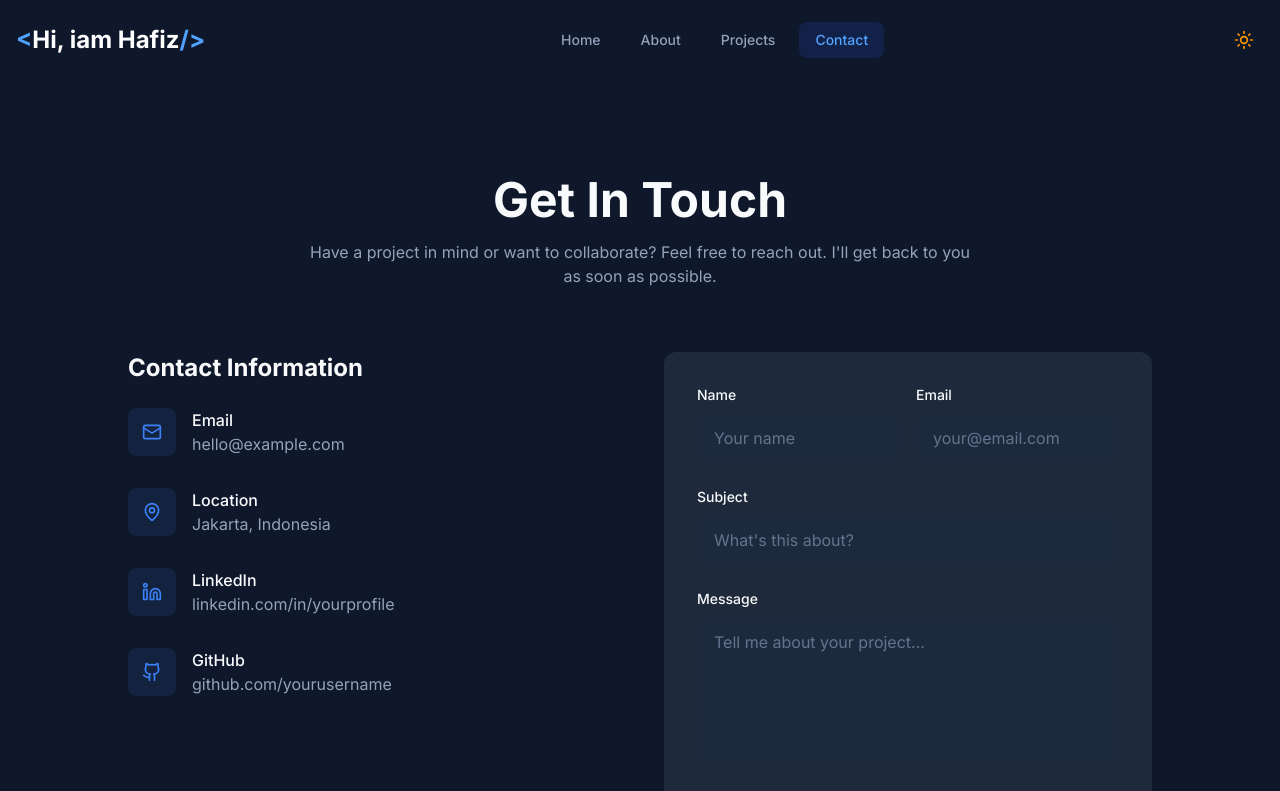
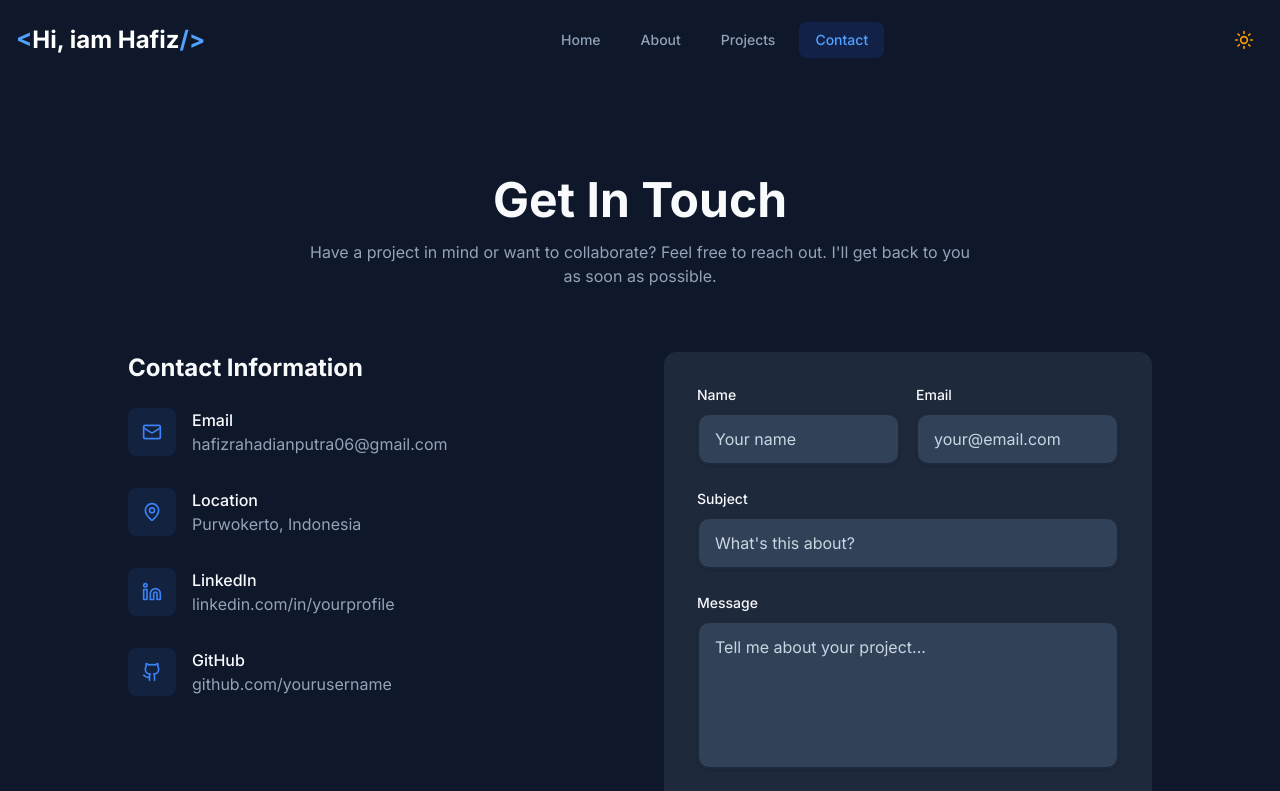
Before and after one commit to hafizputra06/Portofolio, a Next.js app: page /contact in a window 1280 px wide. Shown: the top 791 px of the page. Built offline with nearby package versions, Linux system fonts and the light colour scheme.

Commit message:
contact fix 1

```diff
--- a/src/app/contact/ContactContent.tsx
+++ b/src/app/contact/ContactContent.tsx
@@ -115,10 +115,10 @@ export function ContactContent() {
                     <div>
                       <p className="font-medium">Email</p>
                       <a
-                        href="mailto:hello@example.com"
+                        href="mailto:hafizrahadianputra06@gmail.com"
                         className="text-muted-foreground hover:text-primary transition-colors"
                       >
-                        hello@example.com
+                        hafizrahadianputra06@gmail.com
                       </a>
                     </div>
                   </div>
@@ -129,7 +129,7 @@ export function ContactContent() {
                     </div>
                     <div>
                       <p className="font-medium">Location</p>
-                      <p className="text-muted-foreground">Jakarta, Indonesia</p>
+                      <p className="text-muted-foreground">Purwokerto, Indonesia</p>
                     </div>
                   </div>
 
--- a/src/components/ui/Input.tsx
+++ b/src/components/ui/Input.tsx
@@ -12,7 +12,7 @@ const Input = forwardRef<HTMLInputElement, InputProps>(
         <input
           ref={ref}
           className={cn(
-            "w-full rounded-xl border border-slate-200 dark:border-slate-600 bg-white dark:bg-slate-800 px-4 py-3 text-slate-900 dark:text-white placeholder:text-slate-400 dark:placeholder:text-slate-500 transition-all duration-300 focus:border-blue-500 focus:outline-none focus:ring-2 focus:ring-blue-500/20 disabled:cursor-not-allowed disabled:opacity-50",
+            "w-full rounded-xl border-2 border-slate-200 dark:border-slate-500 bg-white dark:bg-slate-700 px-4 py-3 text-slate-900 dark:text-white placeholder:text-slate-400 dark:placeholder:text-slate-300 transition-all duration-300 focus:border-blue-500 focus:outline-none focus:ring-4 focus:ring-blue-500/15 dark:focus:ring-blue-500/25 disabled:cursor-not-allowed disabled:opacity-50 shadow-sm",
             error && "border-red-500 focus:border-red-500 focus:ring-red-500/20",
             className
           )}
@@ -37,7 +37,7 @@ const Textarea = forwardRef<HTMLTextAreaElement, TextareaProps>(
         <textarea
           ref={ref}
           className={cn(
-            "w-full rounded-xl border border-slate-200 dark:border-slate-600 bg-white dark:bg-slate-800 px-4 py-3 text-slate-900 dark:text-white placeholder:text-slate-400 dark:placeholder:text-slate-500 transition-all duration-300 focus:border-blue-500 focus:outline-none focus:ring-2 focus:ring-blue-500/20 disabled:cursor-not-allowed disabled:opacity-50 resize-none",
+            "w-full rounded-xl border-2 border-slate-200 dark:border-slate-500 bg-white dark:bg-slate-700 px-4 py-3 text-slate-900 dark:text-white placeholder:text-slate-400 dark:placeholder:text-slate-300 transition-all duration-300 focus:border-blue-500 focus:outline-none focus:ring-4 focus:ring-blue-500/15 dark:focus:ring-blue-500/25 disabled:cursor-not-allowed disabled:opacity-50 resize-none shadow-sm",
             error && "border-red-500 focus:border-red-500 focus:ring-red-500/20",
             className
           )}
```
